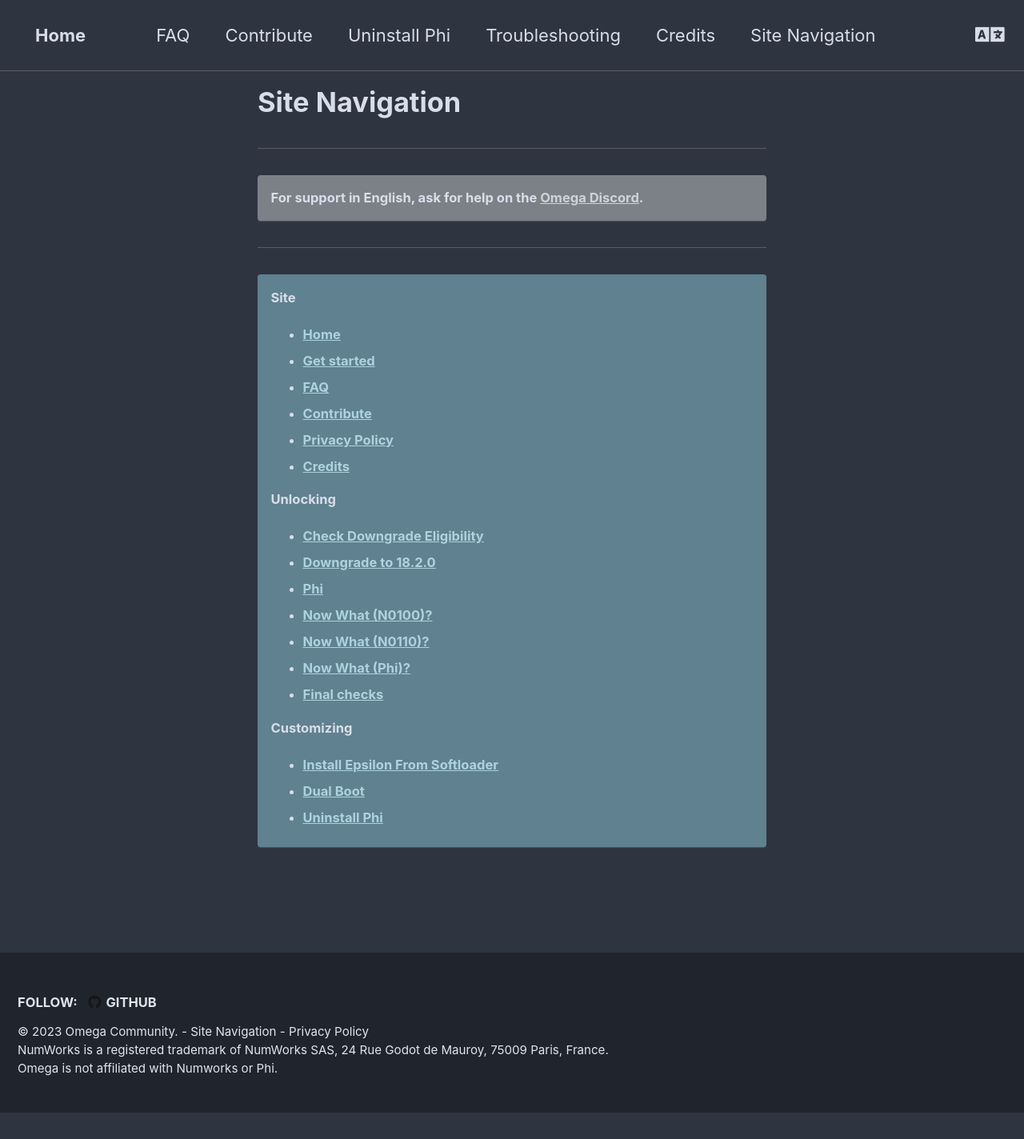
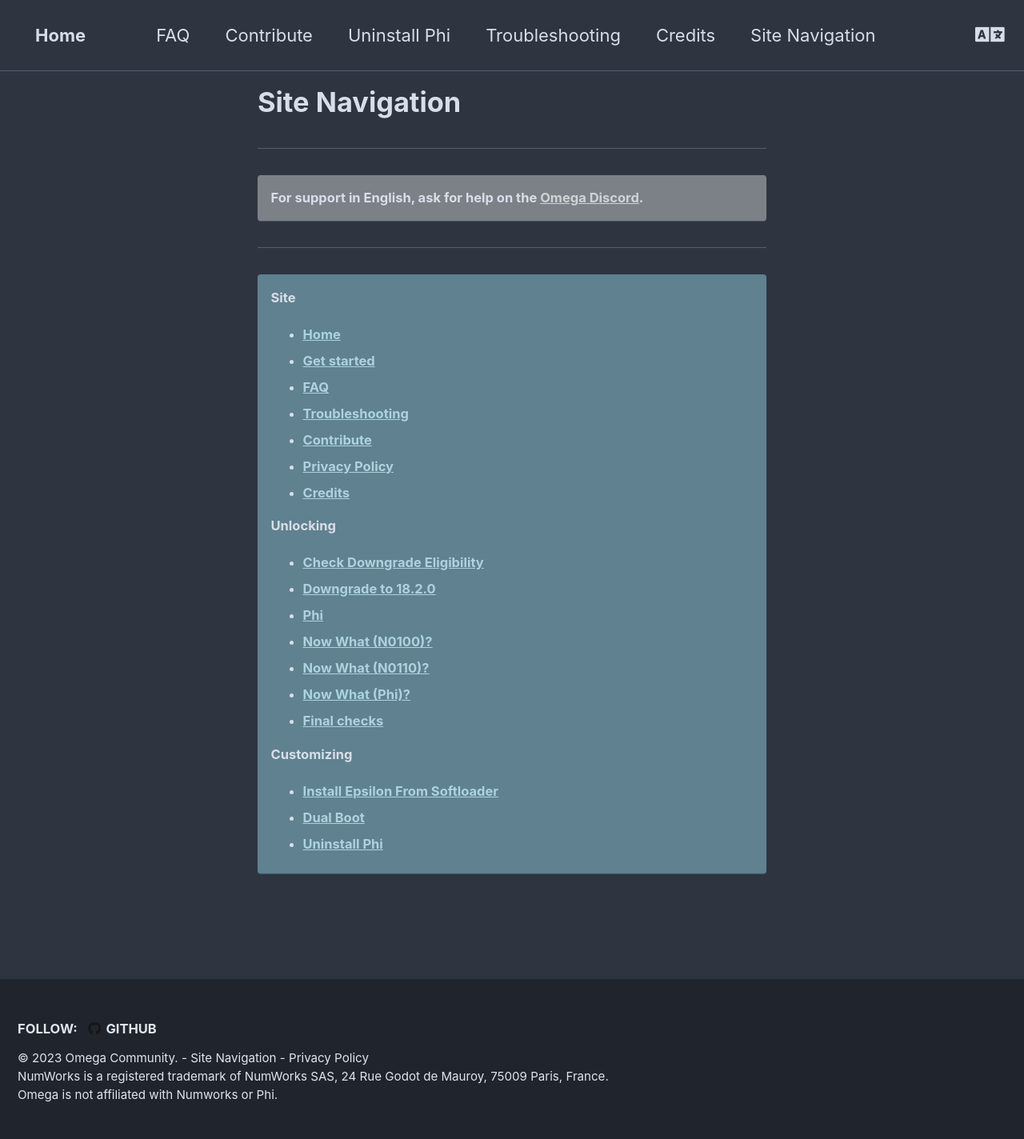
Before and after one commit to Omega-Numworks/Omega-Guide, a Jekyll site: the page built from _pages/en_US/site-navigation.md, in a window 1280 px wide. Shown: the whole page at 80% size. Built offline with Jekyll 4.4.1, drawn with Linux system fonts in a browser that asks for light colours; comment, search, counter and statistics services are not loaded; before the commit the page ends 1391 px from its top, so only the background shows below that.

Commit message:
add troubleshooting

```diff
--- a/_pages/en_US/site-navigation.md
+++ b/_pages/en_US/site-navigation.md
@@ -9,6 +9,7 @@
 + [Home](/)
 + [Get started](get-started)
 + [FAQ](faq)
++ [Troubleshooting](troubleshooting)
 + [Contribute](contribute)
 + [Privacy Policy](privacy-policy)
 + [Credits](credits)
```
